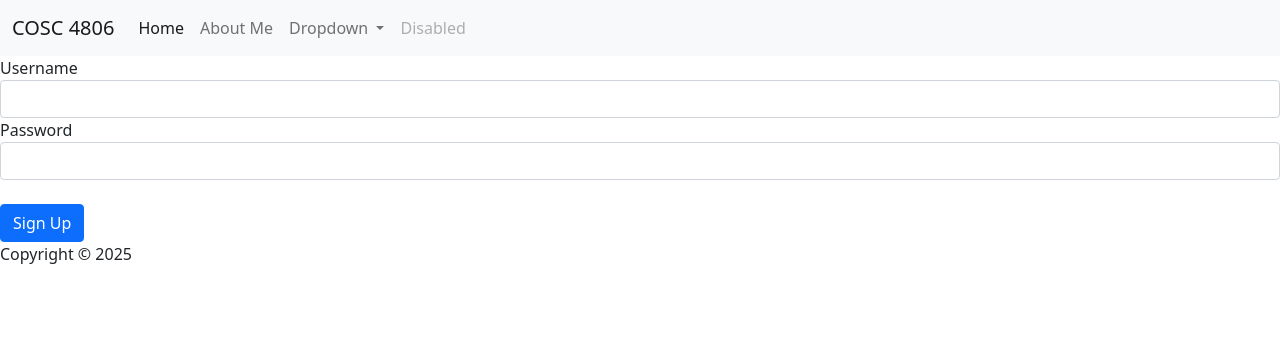
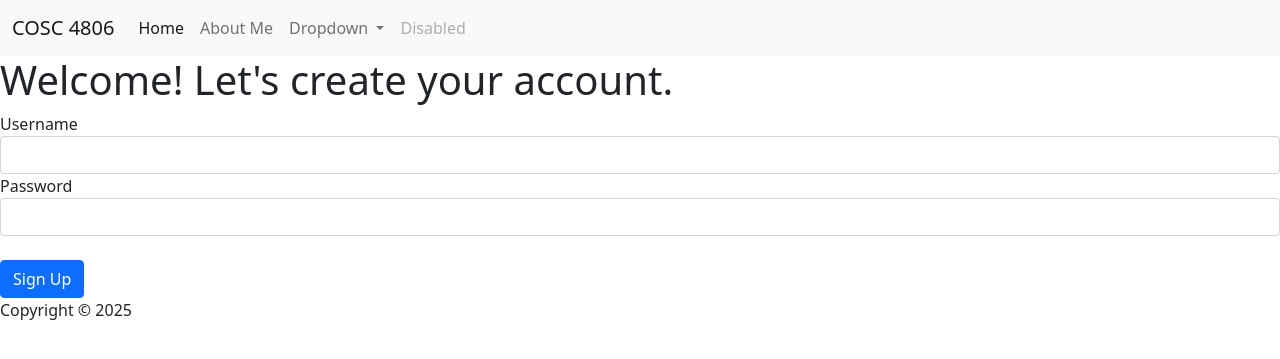
Before and after one commit to TestMatt128/COSC-4806-Assignment-5, a PHP site: page /signup in a window 1280 px wide. Shown: the top 359 px of the page. Run offline with PHP 8.4, Linux system fonts and the light colour scheme; the visitor is signed in with stand-in values (Sample User, id 1); data that the repository does not hold is empty.

Commit message:
Break point for now.

```diff
--- a/app/views/signup/index.php
+++ b/app/views/signup/index.php
@@ -1,4 +1,11 @@
 <?php require_once 'app/views/templates/header.php' ?>
+
+<div class="page-header" id="banner">
+  <div class="row">
+      <div class="col-lg-12">
+          <h1>Welcome! Let's create your account.</h1>
+      </div>
+  </div>
 
 <form action="/signup/create" method="post" >
 <fieldset>
```
